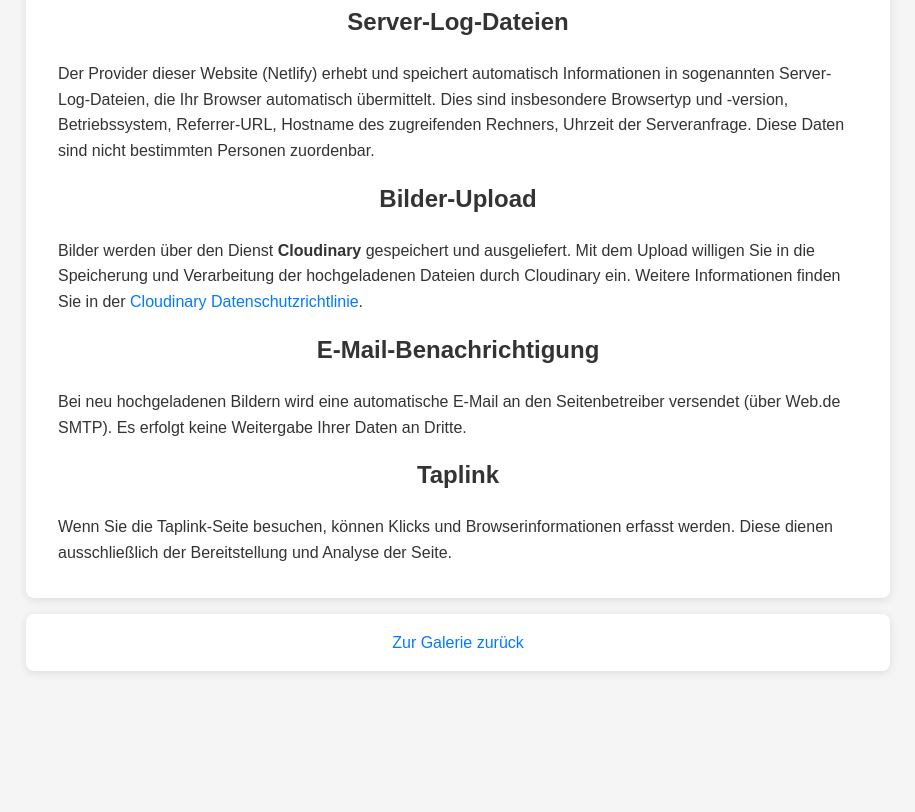
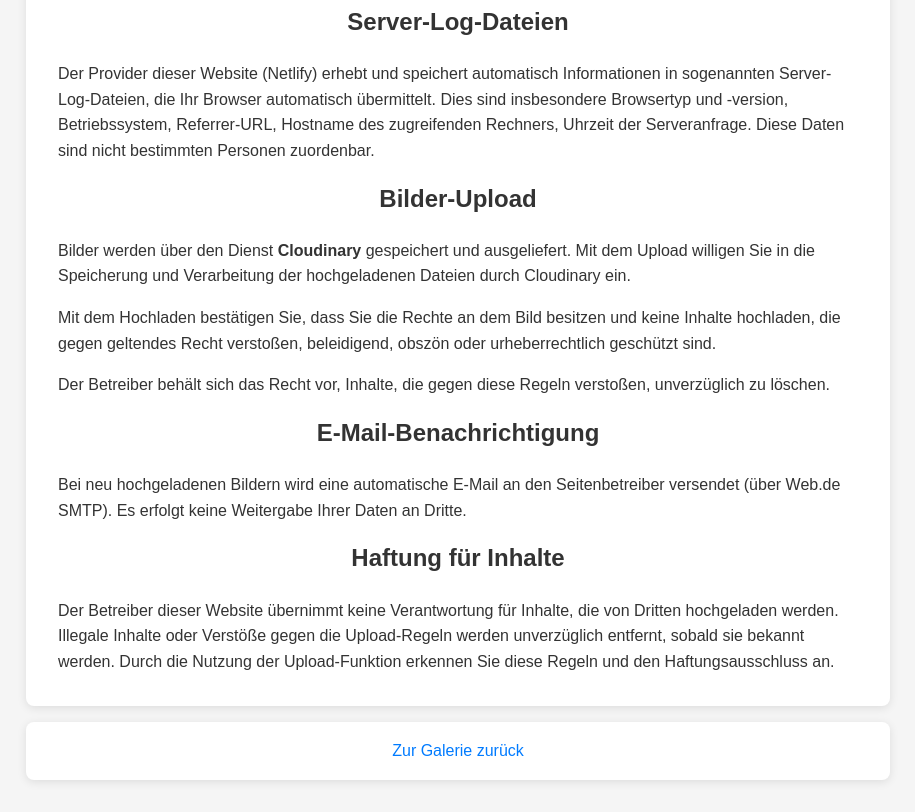
Before and after one commit to Jonny1919/BankGK, a website: page public/legal.html in a window 1280 px wide. Shown: the part 464-1276 px from the top of the page, without its empty margins (182-1097 px from the left). Before the commit the page ends 1167 px from the top, so only its background shows below. Drawn offline with Linux system fonts and the light colour scheme.

Commit message:
Update legal.html

```diff
--- a/public/legal.html
+++ b/public/legal.html
@@ -41,15 +41,19 @@
 
     <h2>Bilder-Upload</h2>
     <p>Bilder werden über den Dienst <strong>Cloudinary</strong> gespeichert und ausgeliefert.
-    Mit dem Upload willigen Sie in die Speicherung und Verarbeitung der hochgeladenen Dateien durch Cloudinary ein.
-    Weitere Informationen finden Sie in der <a href="https://cloudinary.com/privacy">Cloudinary Datenschutzrichtlinie</a>.</p>
+    Mit dem Upload willigen Sie in die Speicherung und Verarbeitung der hochgeladenen Dateien durch Cloudinary ein.</p>
+    <p>Mit dem Hochladen bestätigen Sie, dass Sie die Rechte an dem Bild besitzen und keine Inhalte hochladen, die gegen geltendes Recht verstoßen,
+    beleidigend, obszön oder urheberrechtlich geschützt sind.</p>
+    <p>Der Betreiber behält sich das Recht vor, Inhalte, die gegen diese Regeln verstoßen, unverzüglich zu löschen.</p>
 
     <h2>E-Mail-Benachrichtigung</h2>
     <p>Bei neu hochgeladenen Bildern wird eine automatische E-Mail an den Seitenbetreiber versendet (über Web.de SMTP).
     Es erfolgt keine Weitergabe Ihrer Daten an Dritte.</p>
 
-    <h2>Taplink</h2>
-    <p>Wenn Sie die Taplink-Seite besuchen, können Klicks und Browserinformationen erfasst werden. Diese dienen ausschließlich der Bereitstellung und Analyse der Seite.</p>
+    <h2>Haftung für Inhalte</h2>
+    <p>Der Betreiber dieser Website übernimmt keine Verantwortung für Inhalte, die von Dritten hochgeladen werden.
+    Illegale Inhalte oder Verstöße gegen die Upload-Regeln werden unverzüglich entfernt, sobald sie bekannt werden.
+    Durch die Nutzung der Upload-Funktion erkennen Sie diese Regeln und den Haftungsausschluss an.</p>
   </section>
 
   <section style="text-align:center;">
```
